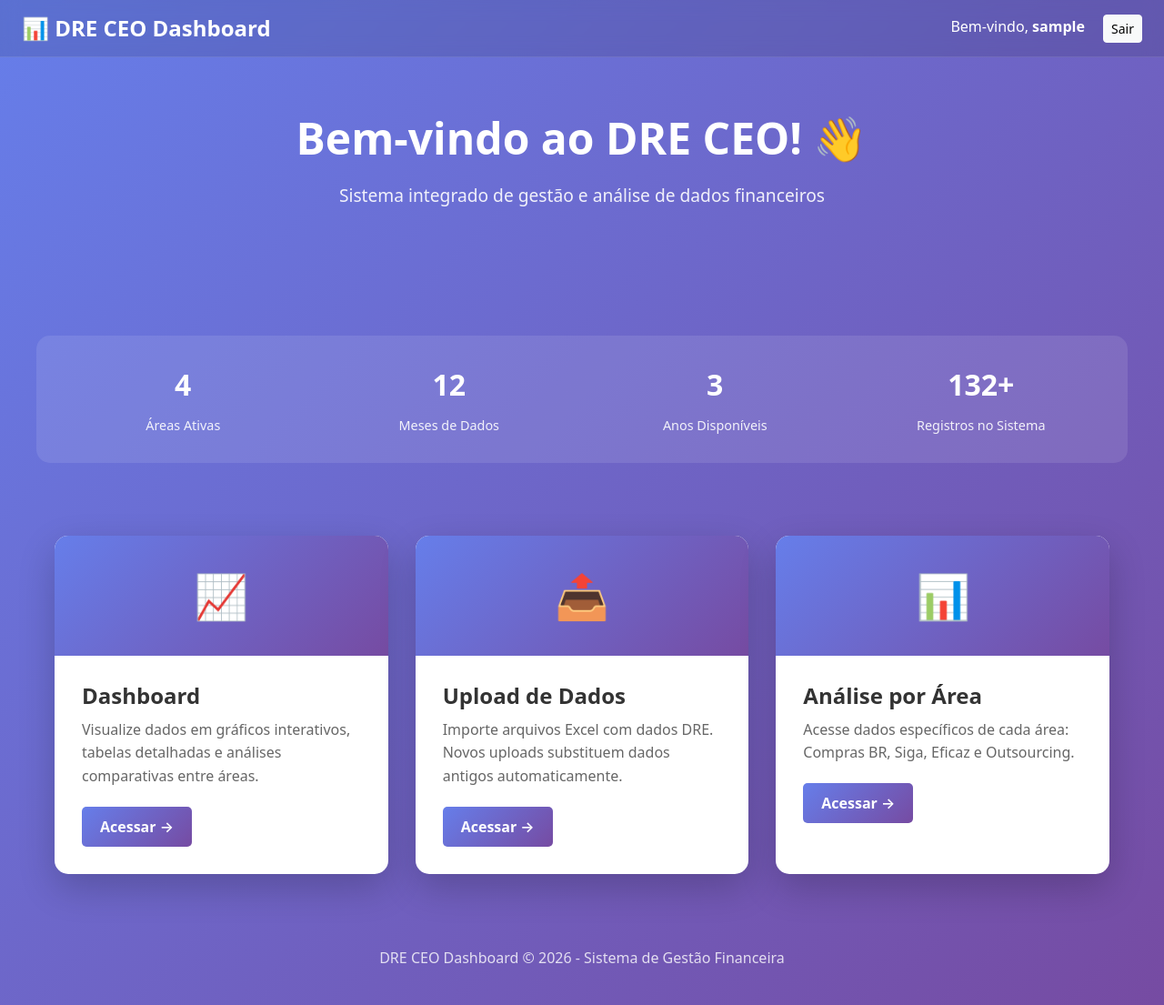
After one commit to raphaeldcb/dre_ceo, a PHP site: page /home in a window 1280 px wide. The commit adds this page. Shown: the whole page at 91% size. Run offline with PHP 8.4, Linux system fonts and the light colour scheme; the visitor is signed in with stand-in values (Sample User, id 1).

Commit message:
funcionalidade: adicionar sistema de autenticação e melhorar layout
- Criar página de login com autenticação de usuário
- Criar página inicial (home) com botões de navegação
- Adicionar AuthController para gerenciar login/logout
- Proteger rotas do dashboard e upload com autenticação
- Adicionar navbar com informações do usuário
- Melhorar layout geral com design moderno
- Redirecionar para login se não autenticado

```diff
--- /dev/null
+++ b/src/Controllers/AuthController.php
@@ -0,0 +1,101 @@
+<?php
+
+namespace App\Controllers;
+
+class AuthController
+{
+    // Simple in-memory user database (replace with real DB in production)
+    private const USERS = [
+        'admin' => '123456',
+        'user' => 'password'
+    ];
+
+    /**
+     * Show login form
+     */
+    public function showLogin(): void
+    {
+        // Redirect to home if already logged in
+        if (!empty($_SESSION['user_id'])) {
+            header('Location: /home');
+            exit;
+        }
+
+        include __DIR__ . '/../../views/login.php';
+    }
+
+    /**
+     * Handle login API request
+     */
+    public function login(): void
+    {
+        header('Content-Type: application/json');
+
+        // Only allow POST
+        if ($_SERVER['REQUEST_METHOD'] !== 'POST') {
+            http_response_code(405);
+            echo json_encode(['success' => false, 'error' => 'Method not allowed']);
+            return;
+        }
+
+        try {
+            $input = json_decode(file_get_contents('php://input'), true);
+
+            if (empty($input['username']) || empty($input['password'])) {
+                http_response_code(400);
+                echo json_encode(['success' => false, 'error' => 'Usuário e senha são obrigatórios']);
+                return;
+            }
+
+            $username = trim($input['username']);
+            $password = trim($input['password']);
+
+            // Validate credentials
+            if (!isset(self::USERS[$username]) || self::USERS[$username] !== $password) {
+                http_response_code(401);
+                echo json_encode(['success' => false, 'error' => 'Usuário ou senha inválidos']);
+                return;
+            }
+
+            // Set session
+            $_SESSION['user_id'] = md5($username . time());
+            $_SESSION['user_name'] = ucfirst($username);
+            $_SESSION['login_time'] = time();
+
+            http_response_code(200);
+            echo json_encode([
+                'success' => true,
+                'message' => 'Login realizado com sucesso',
+                'user' => $_SESSION['user_name']
+            ]);
+
+        } catch (\Exception $e) {
+            http_response_code(500);
+            echo json_encode(['success' => false, 'error' => $e->getMessage()]);
+        }
+    }
+
+    /**
+     * Show home page
+     */
+    public function showHome(): void
+    {
+        // Check if user is logged in
+        if (empty($_SESSION['user_id'])) {
+            header('Location: /');
+            exit;
+        }
+
+        include __DIR__ . '/../../views/home.php';
+    }
+
+    /**
+     * Handle logout
+     */
+    public function logout(): void
+    {
+        session_destroy();
+        header('Location: /');
+        exit;
+    }
+}
--- /dev/null
+++ b/views/home.php
@@ -0,0 +1,202 @@
+<!DOCTYPE html>
+<html lang="pt-BR">
+<head>
+    <meta charset="UTF-8">
+    <meta name="viewport" content="width=device-width, initial-scale=1.0">
+    <title>Início - DRE CEO Dashboard</title>
+    <link href="https://cdn.jsdelivr.net/npm/bootstrap@5.3.0/dist/css/bootstrap.min.css" rel="stylesheet">
+    <style>
+        body {
+            background: linear-gradient(135deg, #667eea 0%, #764ba2 100%);
+            min-height: 100vh;
+        }
+        .navbar-custom {
+            background: rgba(0, 0, 0, 0.1);
+            backdrop-filter: blur(10px);
+            border-bottom: 1px solid rgba(255, 255, 255, 0.1);
+        }
+        .navbar-brand {
+            font-size: 1.5rem;
+            font-weight: bold;
+            color: white !important;
+        }
+        .welcome-section {
+            padding: 60px 20px;
+            text-align: center;
+            color: white;
+        }
+        .welcome-section h1 {
+            font-size: 3rem;
+            margin-bottom: 20px;
+            font-weight: bold;
+        }
+        .welcome-section p {
+            font-size: 1.2rem;
+            opacity: 0.9;
+            margin-bottom: 40px;
+        }
+        .cards-container {
+            display: grid;
+            grid-template-columns: repeat(auto-fit, minmax(300px, 1fr));
+            gap: 30px;
+            padding: 40px 20px;
+            max-width: 1200px;
+            margin: 0 auto;
+        }
+        .card-custom {
+            background: white;
+            border-radius: 15px;
+            overflow: hidden;
+            box-shadow: 0 15px 40px rgba(0, 0, 0, 0.2);
+            transition: transform 0.3s, box-shadow 0.3s;
+            text-decoration: none;
+            color: inherit;
+            display: flex;
+            flex-direction: column;
+        }
+        .card-custom:hover {
+            transform: translateY(-10px);
+            box-shadow: 0 25px 50px rgba(0, 0, 0, 0.3);
+            color: inherit;
+            text-decoration: none;
+        }
+        .card-icon {
+            font-size: 3rem;
+            padding: 30px;
+            background: linear-gradient(135deg, #667eea 0%, #764ba2 100%);
+            color: white;
+            text-align: center;
+        }
+        .card-content {
+            padding: 30px;
+            flex-grow: 1;
+        }
+        .card-content h2 {
+            margin-bottom: 10px;
+            font-size: 1.5rem;
+            font-weight: bold;
+            color: #333;
+        }
+        .card-content p {
+            color: #666;
+            margin-bottom: 20px;
+            line-height: 1.6;
+        }
+        .card-btn {
+            background: linear-gradient(135deg, #667eea 0%, #764ba2 100%);
+            color: white;
+            border: none;
+            padding: 10px 20px;
+            border-radius: 5px;
+            font-weight: 600;
+            text-align: center;
+            display: inline-block;
+            margin-top: auto;
+        }
+        .card-custom:hover .card-btn {
+            background: linear-gradient(135deg, #5568d3 0%, #6a3f8f 100%);
+        }
+        .stats {
+            background: rgba(255, 255, 255, 0.1);
+            border-radius: 15px;
+            padding: 30px;
+            margin: 40px auto;
+            max-width: 1200px;
+            color: white;
+            display: grid;
+            grid-template-columns: repeat(auto-fit, minmax(200px, 1fr));
+            gap: 30px;
+        }
+        .stat-item {
+            text-align: center;
+        }
+        .stat-number {
+            font-size: 2rem;
+            font-weight: bold;
+            margin-bottom: 10px;
+        }
+        .stat-label {
+            font-size: 0.9rem;
+            opacity: 0.9;
+        }
+    </style>
+</head>
+<body>
+    <!-- Navigation -->
+    <nav class="navbar navbar-expand-lg navbar-dark navbar-custom">
+        <div class="container-fluid px-4">
+            <span class="navbar-brand">📊 DRE CEO Dashboard</span>
+            <div class="ms-auto">
+                <span class="text-white me-3">Bem-vindo, <strong><?= htmlspecialchars($_SESSION['user_name'] ?? 'Usuário') ?></strong></span>
+                <a href="/logout" class="btn btn-sm btn-light">Sair</a>
+            </div>
+        </div>
+    </nav>
+
+    <!-- Welcome Section -->
+    <div class="welcome-section">
+        <h1>Bem-vindo ao DRE CEO! 👋</h1>
+        <p>Sistema integrado de gestão e análise de dados financeiros</p>
+    </div>
+
+    <!-- Statistics -->
+    <div class="stats">
+        <div class="stat-item">
+            <div class="stat-number">4</div>
+            <div class="stat-label">Áreas Ativas</div>
+        </div>
+        <div class="stat-item">
+            <div class="stat-number">12</div>
+            <div class="stat-label">Meses de Dados</div>
+        </div>
+        <div class="stat-item">
+            <div class="stat-number">3</div>
+            <div class="stat-label">Anos Disponíveis</div>
+        </div>
+        <div class="stat-item">
+            <div class="stat-number">132+</div>
+            <div class="stat-label">Registros no Sistema</div>
+        </div>
+    </div>
+
+    <!-- Main Cards -->
+    <div class="cards-container">
+        <!-- Dashboard Card -->
+        <a href="/dashboard" class="card-custom">
+            <div class="card-icon">📈</div>
+            <div class="card-content">
+                <h2>Dashboard</h2>
+                <p>Visualize dados em gráficos interativos, tabelas detalhadas e análises comparativas entre áreas.</p>
+                <div class="card-btn">Acessar →</div>
+            </div>
+        </a>
+
+        <!-- Upload Card -->
+        <a href="/upload" class="card-custom">
+            <div class="card-icon">📤</div>
+            <div class="card-content">
+                <h2>Upload de Dados</h2>
+                <p>Importe arquivos Excel com dados DRE. Novos uploads substituem dados antigos automaticamente.</p>
+                <div class="card-btn">Acessar →</div>
+            </div>
+        </a>
+
+        <!-- Analytics Card -->
+        <a href="/dashboard?area_id=1" class="card-custom">
+            <div class="card-icon">📊</div>
+            <div class="card-content">
+                <h2>Análise por Área</h2>
+                <p>Acesse dados específicos de cada área: Compras BR, Siga, Eficaz e Outsourcing.</p>
+                <div class="card-btn">Acessar →</div>
+            </div>
+        </a>
+    </div>
+
+    <!-- Footer -->
+    <footer style="text-align: center; padding: 40px 20px; color: white;">
+        <p style="margin: 0; opacity: 0.8;">DRE CEO Dashboard © 2026 - Sistema de Gestão Financeira</p>
+    </footer>
+
+    <script src="https://cdn.jsdelivr.net/npm/bootstrap@5.3.0/dist/js/bootstrap.bundle.min.js"></script>
+</body>
+</html>
```
Also changed, not shown: public/index.php (+38 -8 lines), views/login.php (added, +145 -0 lines).
